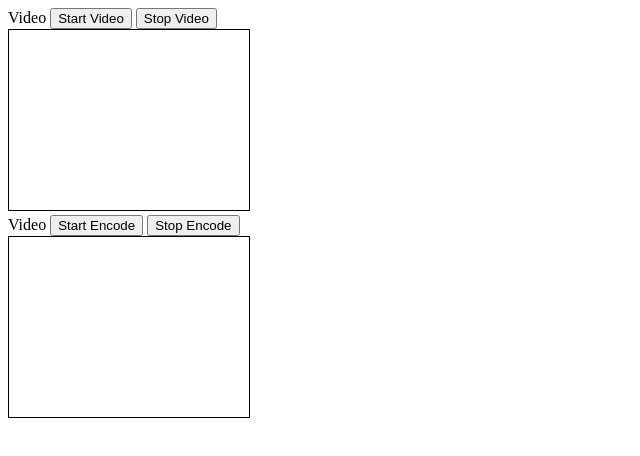
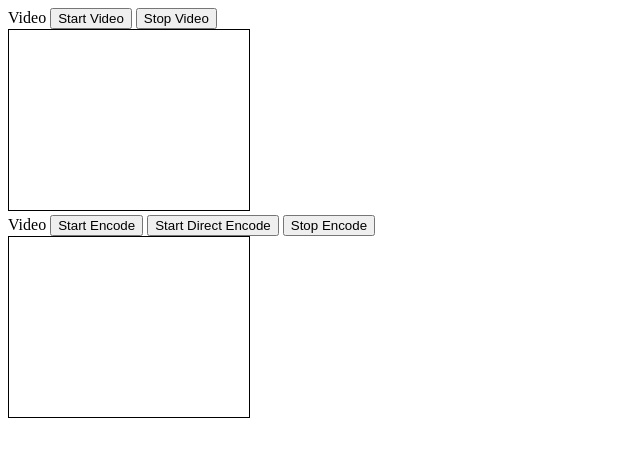
Before and after one commit to mganeko/webcodecs_trial, a plain HTML site: page camera.html in a window 1280 px wide. Shown: the whole page, without its empty margins (0-640 px from the left). Drawn offline with Linux system fonts and the light colour scheme.

Commit message:
encode direct

```diff
--- a/camera.html
+++ b/camera.html
@@ -35,6 +35,7 @@
   <div>
     Video
     <button id="start_encode_button" onclick="startEncode()">Start Encode</button>
+    <button id="start_encode_direct_button" onclick="startEncodeDirect()">Start Direct Encode</button>
     <button id="stop_encode_button" onclick="stopEncode()">Stop Encode</button>
   </div>
   <video id="plaback_video" width="240" height="180px" style="border:black solid 1px;">
@@ -275,6 +276,40 @@
     }
   }
 
+
+  async function startEncodeDirect() {
+    const videoTrack = srcStream.getVideoTracks()[0];
+    console.log('VideoTrack:', videoTrack);
+    trackProcessor = new MediaStreamTrackProcessor(videoTrack);
+    reader = trackProcessor.readable.getReader();
+
+    trackGenerator = new MediaStreamTrackGenerator({ kind: 'video' });
+    writer = trackGenerator.writable.getWriter();
+    await writer.ready;
+    mediaStream = new MediaStream();
+    mediaStream.addTrack(trackGenerator);
+
+    playbackVideo.srcObject = mediaStream;
+    playbackVideo.play().then(console.log('video start')).catch(err => {
+      console.error('play ERROR:', err);
+    });
+
+    let frameCounter = 0;
+    while (true) {
+      const result = await reader.read();
+      if (result.done) {
+        console.log('--Encode DONE--');
+        await cleanupEncoderDecoder();
+        await cleanupGenerator();
+        break;
+      }
+
+      const frame = result.value;
+      writer.write(frame);
+      frame.close();
+    }
+  }
+
   let frameCount = 0;
   const FRAME_DURATION = INTERVAL_MILISEC * 1000; // micro sec.
   function encodeImage() {
```
